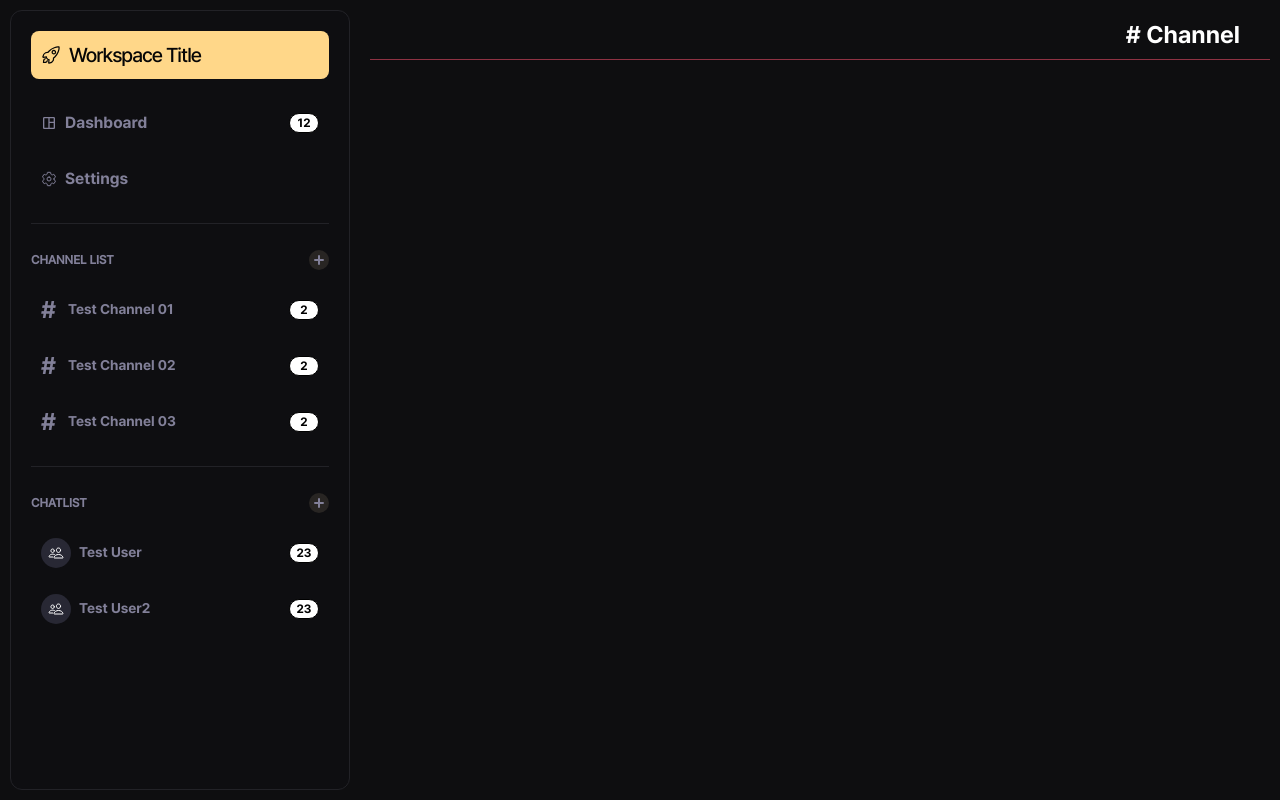
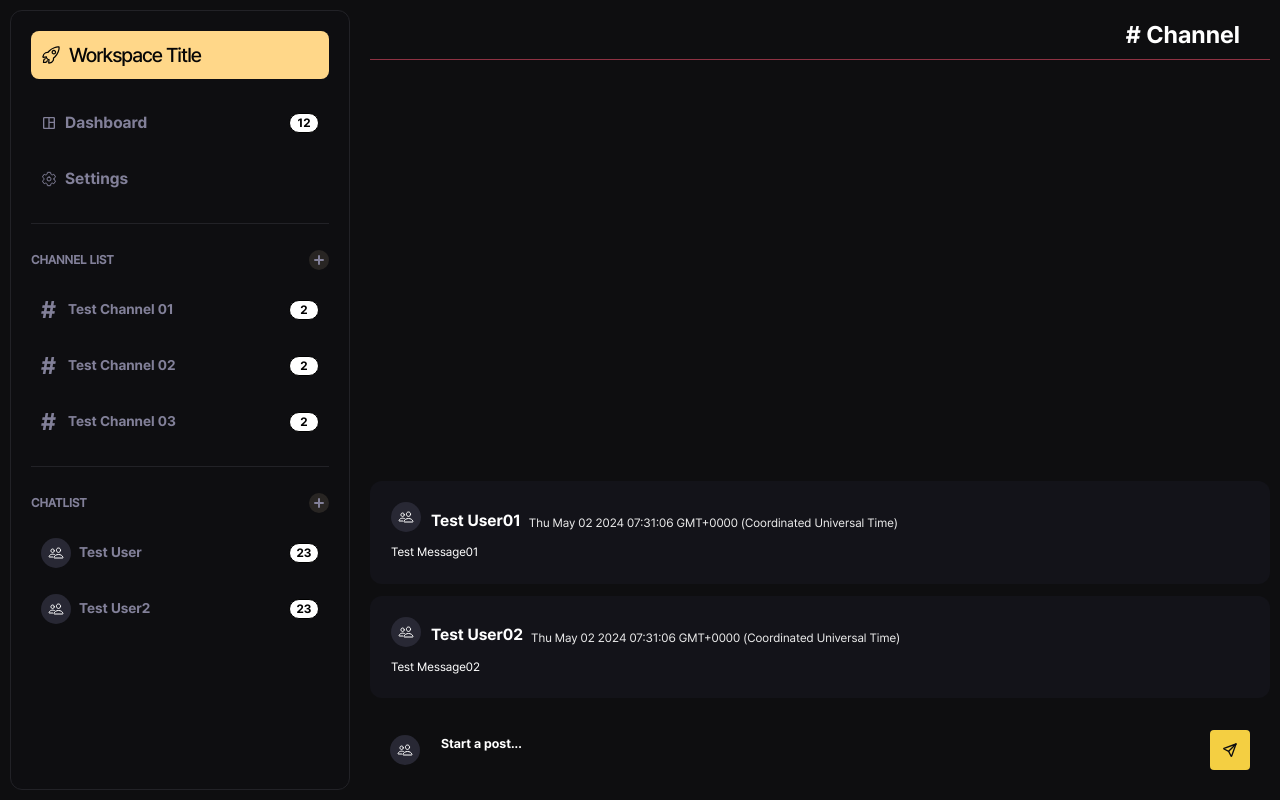
Before and after one commit to sdf5771/moiseyo, a Next.js app: page / in a window 1280 px wide. Built offline with nearby package versions, Linux system fonts and the light colour scheme.

Commit message:
feat. ChannelSection, ChatInput

```diff
--- /dev/null
+++ b/components/home/channel/ChannelSection.module.css
@@ -0,0 +1,36 @@
+.channel_root{
+    display: flex;
+    flex-direction: column;
+    width: 100%;
+    height: 100%;
+    padding: 10px;
+  }
+  .channel_header{
+    display: flex;
+    justify-content: flex-end;
+    align-items: center;
+    width: 100%;
+    padding: 0 30px;
+    height: 50px;
+    border-bottom: 1px solid #8e3243;
+  }
+  .channel_title > span{
+    font-family: Pretendard-Bold;
+    font-size: 1.5rem;
+    color: #ffffff;
+  }
+  .chatlist_container{
+    margin-top: 12px;
+    display: flex;
+    flex-direction: column;
+    justify-content: flex-end;
+    width: 100%;
+    height: calc(100% - 50px - 80px - 24px);
+    border-radius: 8px;
+    gap: 12px;
+  }
+  .user_ui_container{
+    margin-top: 12px;
+    display: flex;
+    width: 100%;
+  }
--- /dev/null
+++ b/components/home/channel/ChannelSection.tsx
@@ -0,0 +1,25 @@
+import ChatInput from '@/components/public/chat/ChatInput';
+import styles from './ChannelSection.module.css';
+import ChatMessageElement from '../chat/ChatMessageElement';
+
+function ChannelSection(){
+
+    return(
+        <section className={styles.channel_root}>
+          <div className={styles.channel_header}>
+            <div className={styles.channel_title}>
+              <span># Channel</span>
+            </div>
+          </div>
+          <div className={styles.chatlist_container}>
+            <ChatMessageElement nickname={"Test User01"} createAt={new Date().toString()} chatStr="Test Message01"/>
+            <ChatMessageElement nickname={"Test User02"} createAt={new Date().toString()} chatStr="Test Message02"/>
+          </div>
+          <div className={styles.user_ui_container}>
+            <ChatInput />
+          </div>
+        </section>
+    )
+}
+
+export default ChannelSection;
--- /dev/null
+++ b/components/home/chat/ChatMessageElement.module.css
@@ -0,0 +1,57 @@
+.chat_message_element_root{
+    display: flex;
+    flex-direction: column;
+    padding: 20px;
+    width: 100%;
+    height: auto;
+    border-radius: 12px;
+    border: 1px solid transparent;
+    background-color: #131319;
+}
+.chat_message_element_root:hover{
+    border: 1px solid transparent;
+    border-radius: 12px;
+    border-image: linear-gradient(90deg, rgba(158,107,200,1) 0%, rgba(178,110,183,1) 55%, rgba(197,114,170,1) 100%);
+    border-image-slice: 1;
+    background-color: #15141a;
+}
+
+.user_avartar{
+    width: 30px;
+    height: 30px;
+    border-radius: 50%;
+}
+.user_avartar > img{
+    width: 100%;
+    height: 100%;
+}
+
+.user_info{
+    display: flex;
+    gap: 10px;
+    width: 100%;
+}
+.author{
+    display: flex;
+    align-items: flex-end;
+    gap: 8px;
+}
+.author > span:first-child{
+    font-family: Pretendard-Bold;
+    font-size: 1rem;
+    color: #ffffff;
+}
+.author > span:last-child{
+    font-family: Pretendard;
+    font-size: 0.75rem;
+    color: #eaeaea;
+}
+.chatlog_container{
+    margin-top:8px;
+    width: 100%;
+}
+.chatlog_container > span{
+    font-family: Pretendard;
+    font-size: 0.75rem;
+    color: #ffffff;
+}
--- /dev/null
+++ b/components/home/chat/ChatMessageElement.tsx
@@ -0,0 +1,42 @@
+import Image from 'next/image';
+import styles from './ChatMessageElement.module.css';
+import { PublicAvartarElement } from '@/components/public';
+
+type Tprops = {
+    nickname: string;
+    createAt: string;
+    avartar?: string;
+    chatStr?: string;
+    assets?: [];
+}
+
+function ChatMessageElement({nickname, createAt, avartar, chatStr, assets}: Tprops){
+
+    return(
+        <div className={styles.chat_message_element_root}>
+            <div className={styles.user_info}>
+                {avartar ?
+                    <div className={styles.user_avartar}>
+                        <Image src={avartar} alt="avartar" />
+                    </div>
+                : <PublicAvartarElement />}
+                <div className={styles.author}>
+                    <span>{nickname}</span>
+                    <span>{createAt}</span>
+                </div>
+            </div>
+            {assets ?
+            <div className={styles.asset_list}>
+
+            </div>
+            : null}
+            {chatStr ?
+            <div className={styles.chatlog_container}>
+                <span>{chatStr}</span>
+            </div>
+            : null}
+        </div>
+    )
+}
+
+export default ChatMessageElement;
--- /dev/null
+++ b/components/public/chat/ChatInput.module.css
@@ -0,0 +1,53 @@
+.chat_input_root{
+    display: flex;
+    width: 100%;
+    padding: 20px;
+    height: 80px;
+    gap: 16px;
+}
+.user_info{
+    display: flex;
+    justify-content: center;
+    align-items: center;
+}
+.input_container{
+    display: flex;
+    width: calc(100% - 30px - 16px);
+    gap: 8px;
+}
+.input_container > textarea{
+    width: calc(100% - 40px - 8px);
+    height: 100%;
+    resize: none;
+    background-color: inherit;
+    font-family: Pretendard;
+    font-size: 0.8rem;
+    color: #ffffff;
+    border: 1px solid transparent;
+    border-radius: 8px;
+    padding: 4px;
+}
+.input_container > textarea::placeholder{
+    font-family: Pretendard-Bold;
+    font-size: 0.8rem;
+    color: #ffffff;
+}
+.input_container > textarea:hover{
+    background-color: #15141a;
+}
+.input_container > textarea:focus{
+    border: 1px solid transparent;
+    border-radius: 8px;
+    outline-width: 1px;
+    outline-style: solid;
+    outline-color: linear-gradient(90deg, rgba(158,107,200,1) 0%, rgba(178,110,183,1) 55%, rgba(197,114,170,1) 100%);
+}
+.send_btn{
+    display: flex;
+    justify-content: center;
+    align-items: center;
+    width: 40px;
+    height: 40px;
+    border-radius: 4px;
+    background-color: #f4cf42;
+}
--- /dev/null
+++ b/components/public/chat/ChatInput.tsx
@@ -0,0 +1,29 @@
+import Image from 'next/image';
+import styles from './ChatInput.module.css';
+import PublicAvartarElement from '../PublicAvartarElement';
+import { TbSend } from "react-icons/tb";
+type Tprops = {
+    avartar?: string;
+}
+
+function ChatInput({avartar}: Tprops){
+    return(
+        <div className={styles.chat_input_root}>
+            <div className={styles.user_info}>
+            {avartar ?
+                <div className={styles.user_avartar}>
+                    <Image src={avartar} alt="avartar" />
+                </div>
+            : <PublicAvartarElement />}
+            </div>
+            <div className={styles.input_container}>
+                <textarea placeholder="Start a post..." />
+                <div className={styles.send_btn}>
+                    <TbSend fontSize={16} color={"#0D0D10"}/>
+                </div>
+            </div>
+        </div>
+    )
+}
+
+export default ChatInput;
--- a/pages/index.tsx
+++ b/pages/index.tsx
@@ -1,3 +1,4 @@
+import ChannelSection from "@/components/home/channel/ChannelSection";
 import WorkspaceNavBar from "@/components/home/workspace/workspace-nav-bar/WorkspaceNavBar";
 import styles from "@/styles/Home.module.css";
 
@@ -8,13 +9,7 @@ export default function Home() {
         <WorkspaceNavBar />
       </section>
       <section className={styles.workspace_body_section}>
-        <div className={styles.channel_root}>
-          <div className={styles.channel_header}>
-            <div className={styles.channel_title}>
-              <span># Channel</span>
-            </div>
-          </div>
-        </div>
+        <ChannelSection />
       </section>
     </main>
   );
--- a/styles/Home.module.css
+++ b/styles/Home.module.css
@@ -35,26 +35,4 @@
     width: calc(100% - 360px);
     height: 100%;
   }
-
-  .channel_root{
-    display: flex;
-    flex-direction: column;
-    width: 100%;
-    height: 100%;
-    padding: 10px;
-  }
-  .channel_header{
-    display: flex;
-    justify-content: flex-end;
-    align-items: center;
-    width: 100%;
-    padding: 0 30px;
-    height: 50px;
-    border-bottom: 1px solid #8e3243;
-  }
-  .channel_title > span{
-    font-family: Pretendard-Bold;
-    font-size: 1.5rem;
-    color: #ffffff;
-  }
 }
```
